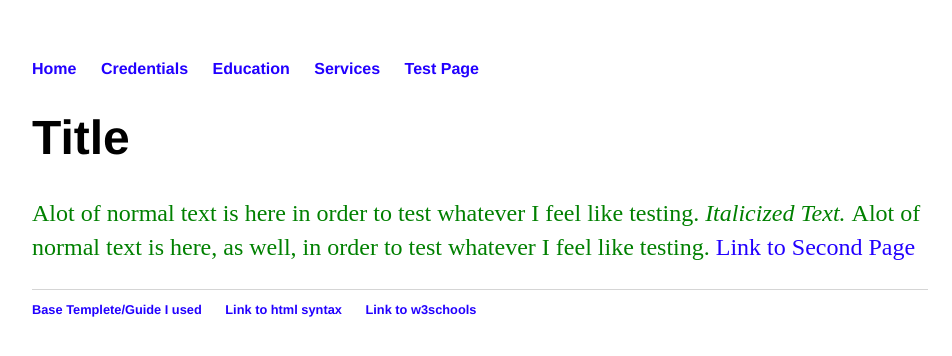
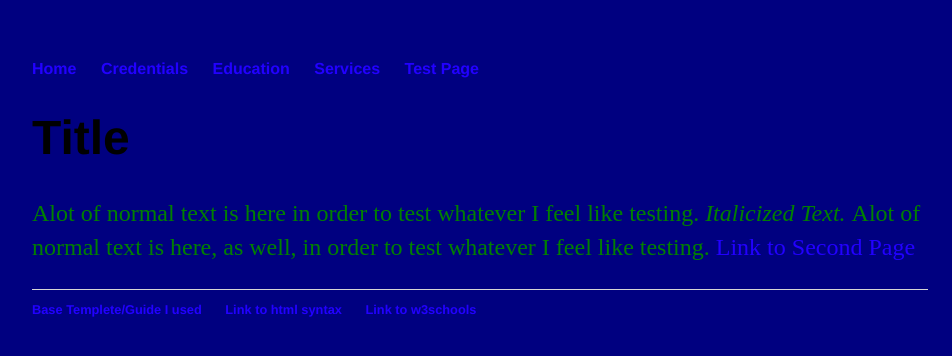
Before and after one commit to ShadowHazel/ShadowHazel.github.io, a Jekyll site: the page built from test/index.html, in a window 1280 px wide. Shown: the top 356 px of the page, without its empty margins (160-1112 px from the left). Built offline with Jekyll 4.4.1, drawn with Linux system fonts in a browser that asks for light colours.

Commit message:
Update 2.html

```diff
--- a/_layouts/2.html
+++ b/_layouts/2.html
@@ -4,7 +4,7 @@
 			<title>{{ page.title }}</title>
 			<link rel="stylesheet" type="text/css" href="/css/2.css">
 		</head>
-		<body>
+		<body style="background-color:navy">
 			<nav>
 	    		<ul>
 	        		<!--<li><a href="/about">Second Page</a></li>
```
